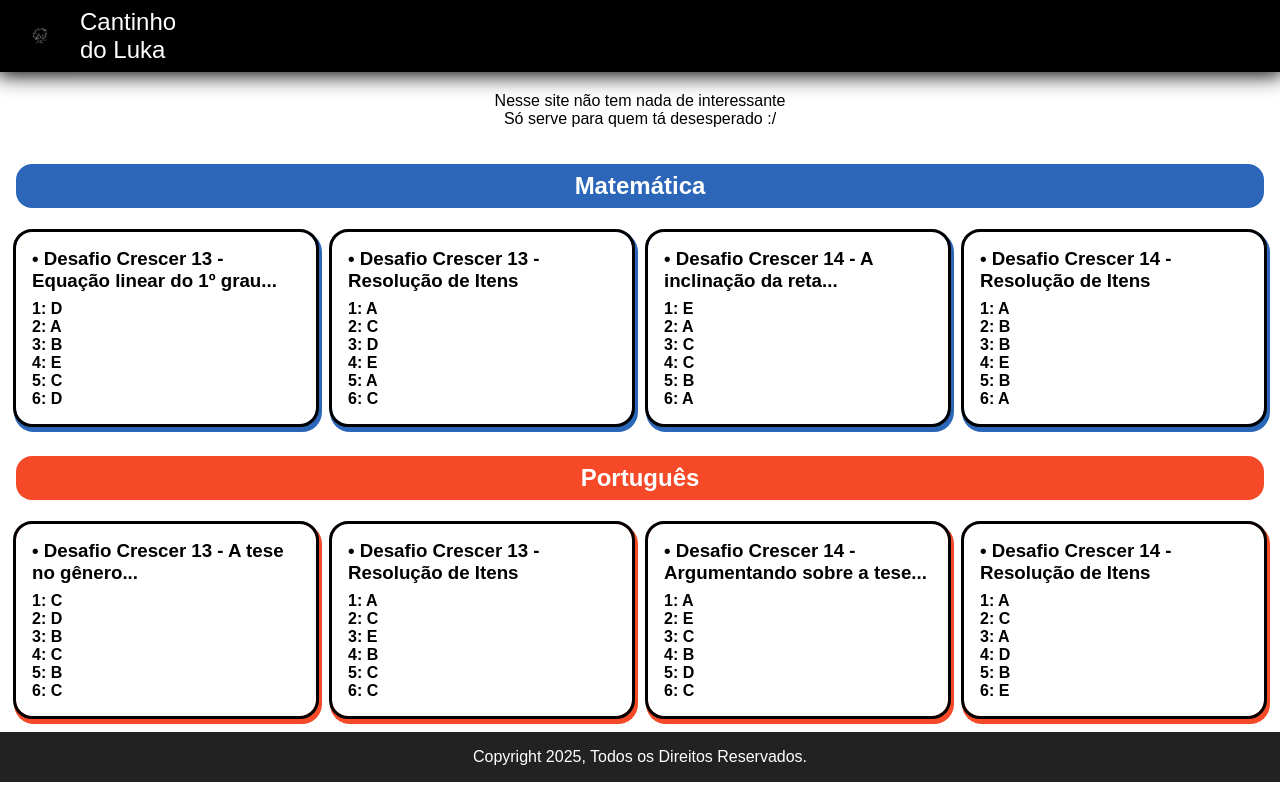
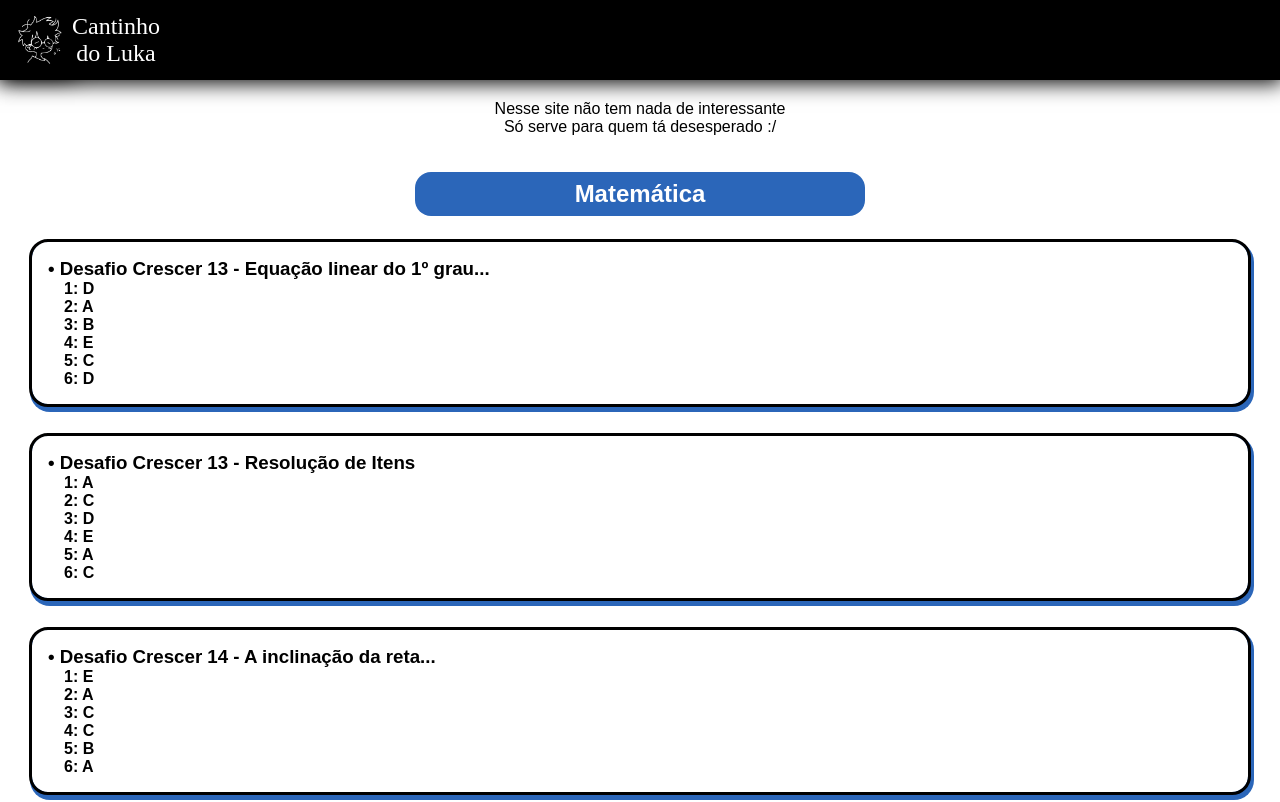
Before and after one commit to LukaCloudJS/meusite, a plain HTML site: page index.html in a window 1280 px wide. Shown: the top 802 px of the page. Drawn offline with Linux system fonts and the light colour scheme; a web font is replaced by a local one.

Commit message:
Update style.css

```diff
--- a/css/style.css
+++ b/css/style.css
@@ -1,17 +1,18 @@
 * {
     font-family: 'Poppins', sans-serif;
-    margin: 0;
-    padding: 0;
-    box-sizing: border-box;
+    border: 0px;
+    margin: 0px;
+    padding: 0px;
 }
 
 .header {
     display: flex;
+    justify-content: left;
+    align-content: center;
     align-items: center;
-    gap: 1rem;
-    padding: 0.5rem 1rem;
+    padding: 0.5rem;
     background: black;
-    box-shadow: 0 0 20px 3px black;
+    box-shadow: 0 0 20px 3px black
 }
 
 .header img {
@@ -21,32 +22,34 @@
 
 .header p {
     color: white;
-    font-family: 'positivefor', sans-serif; /* usa fallback */
+    font-family: 'positivefor';
+    text-align: center;
     font-size: 1.5rem;
 }
 
 .note {
     display: flex;
+    margin-top: 20px;
+    margin-bottom: 20px;
     justify-content: center;
-    margin: 20px 0;
     text-align: center;
 }
 
 .section {
-    display: grid;
-    grid-template-columns: repeat(auto-fill, minmax(250px, 1fr));
+    display: flex;
+    flex-direction: column;
     gap: 1rem;
     padding: 1rem;
 }
 
 .section h2 {
-    grid-column: 1 / -1; /* ocupa toda a linha */
-    text-align: center;
-    background: black;
+    align-self: center;
     color: white;
     border-radius: 1rem;
-    padding: 0.5rem 1rem;
-    margin-bottom: 0.5rem;
+    padding: 0.5rem;
+    padding-left: 10rem;
+    padding-right: 10rem;
+    margin-bottom: 10px;
 }
 
 .tasks {
@@ -54,17 +57,17 @@
     padding: 1rem;
     outline: 0.2rem solid black;
     font-size: 1rem;
-    background: white;
+    margin-left: 1rem;
+    margin-right: 1rem;
+    margin-bottom: 1rem;
 }
 
 .tasks p {
+    margin-left: 1rem;
     font-weight: bold;
-    margin-top: 0.5rem;
 }
 
 footer {
     text-align: center;
-    padding: 1rem;
-    background: #222;
-    color: white;
+    align-self: center;
 }
```
